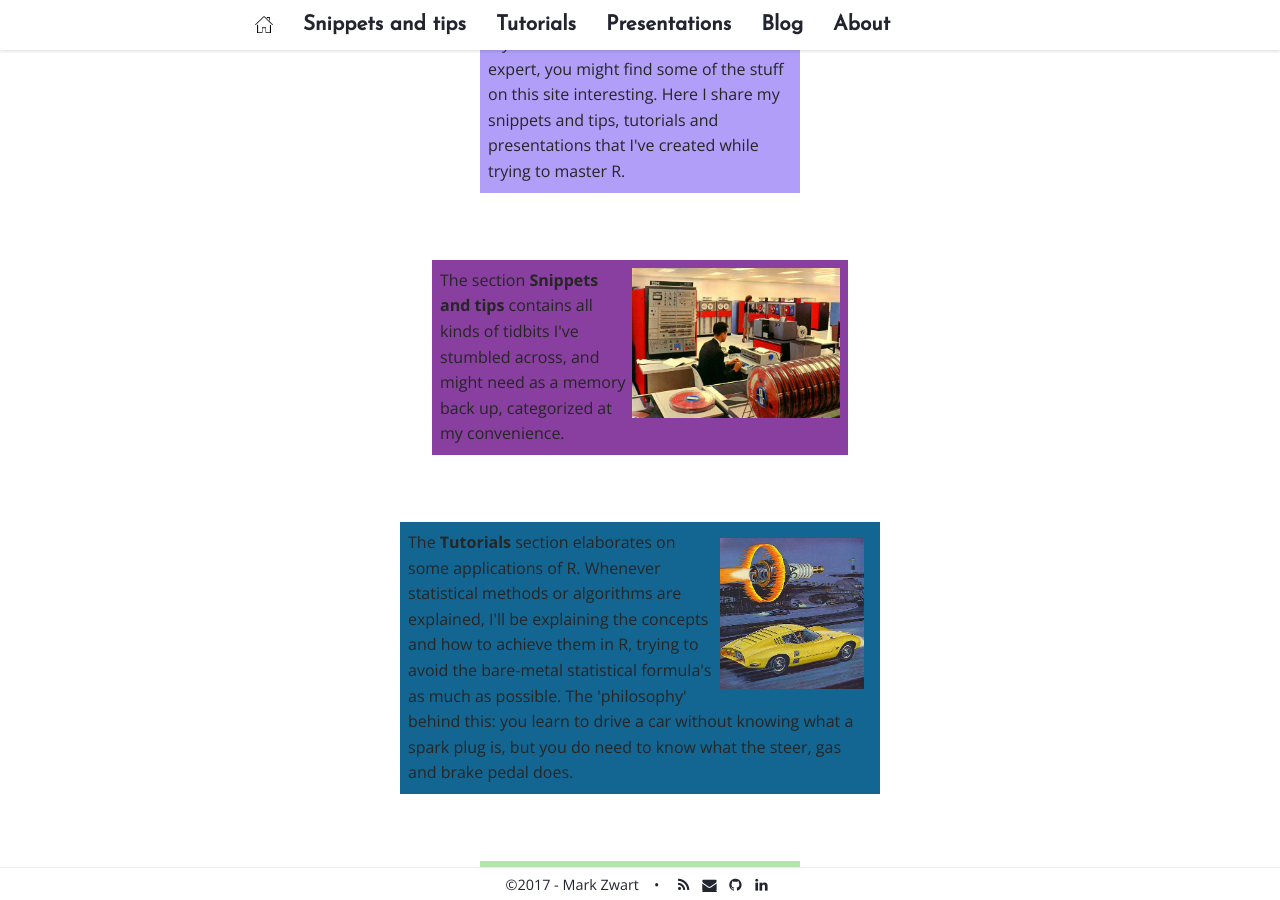
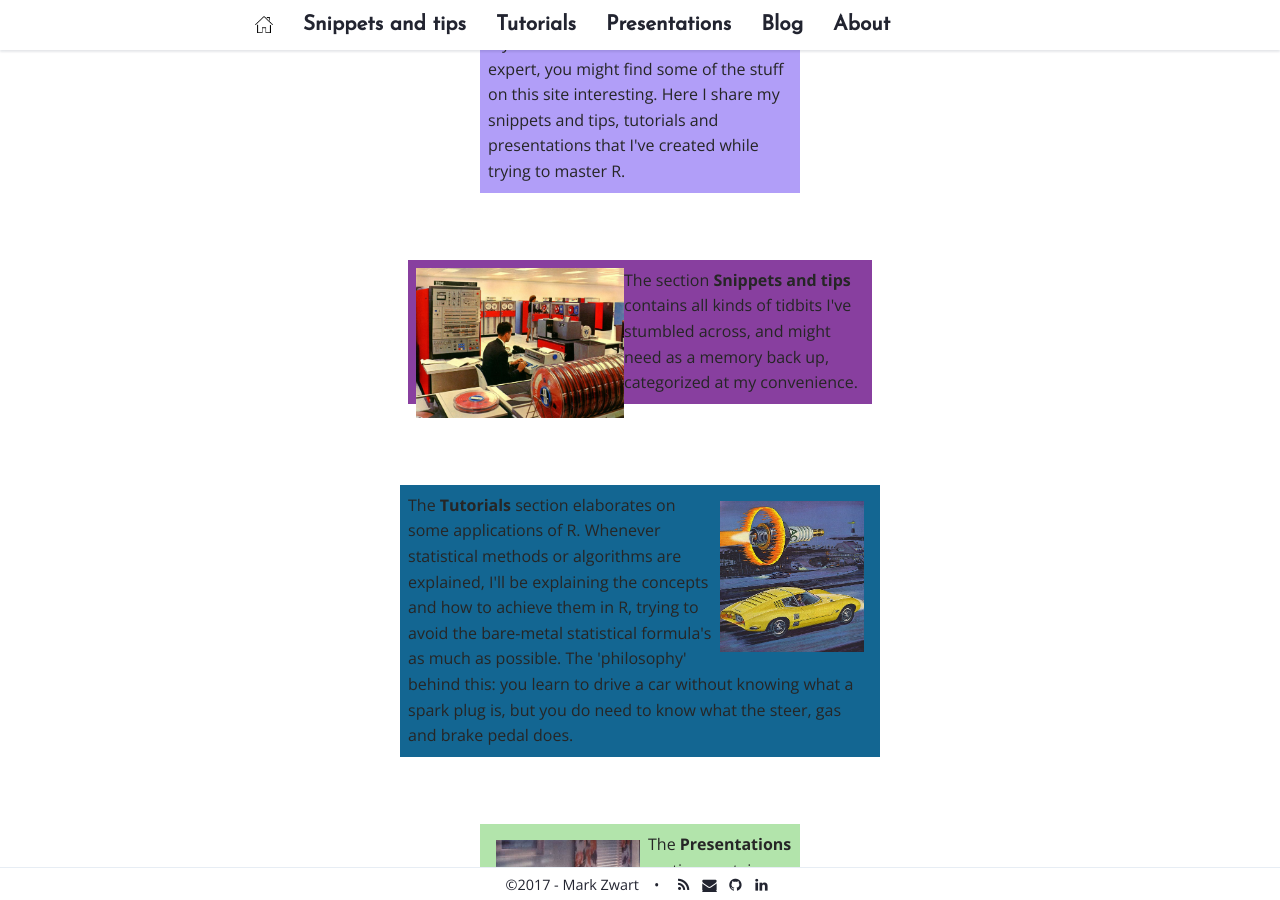
Before and after one commit to mark-me/mark-me.github.io, a Jekyll site: the page built from index.html, in a window 1280 px wide and 900 px high, scrolled down 287 px. Built offline with Jekyll 4.4.1, drawn with Linux system fonts in a browser that asks for light colours; nearby versions of some CDN libraries; comment, search, counter and statistics services are not loaded.

Commit message:
Update index.html

```diff
--- a/index.html
+++ b/index.html
@@ -26,8 +26,8 @@ layout: default
 		    #intro img { width: 7rem; float: right; }
 
 		    #snippets { background-color: #883F9F; }
-		    #snippets { max-width: 26rem; }
-		    #snippets img { width: 13rem; float: right; }
+		    #snippets { max-width: 29rem; }
+		    #snippets img { width: 13rem; float: left; }
 
 		    #tutorials { background-color: #136692; }
 		    #tutorials { font-color: #FFFFFF; }
```
